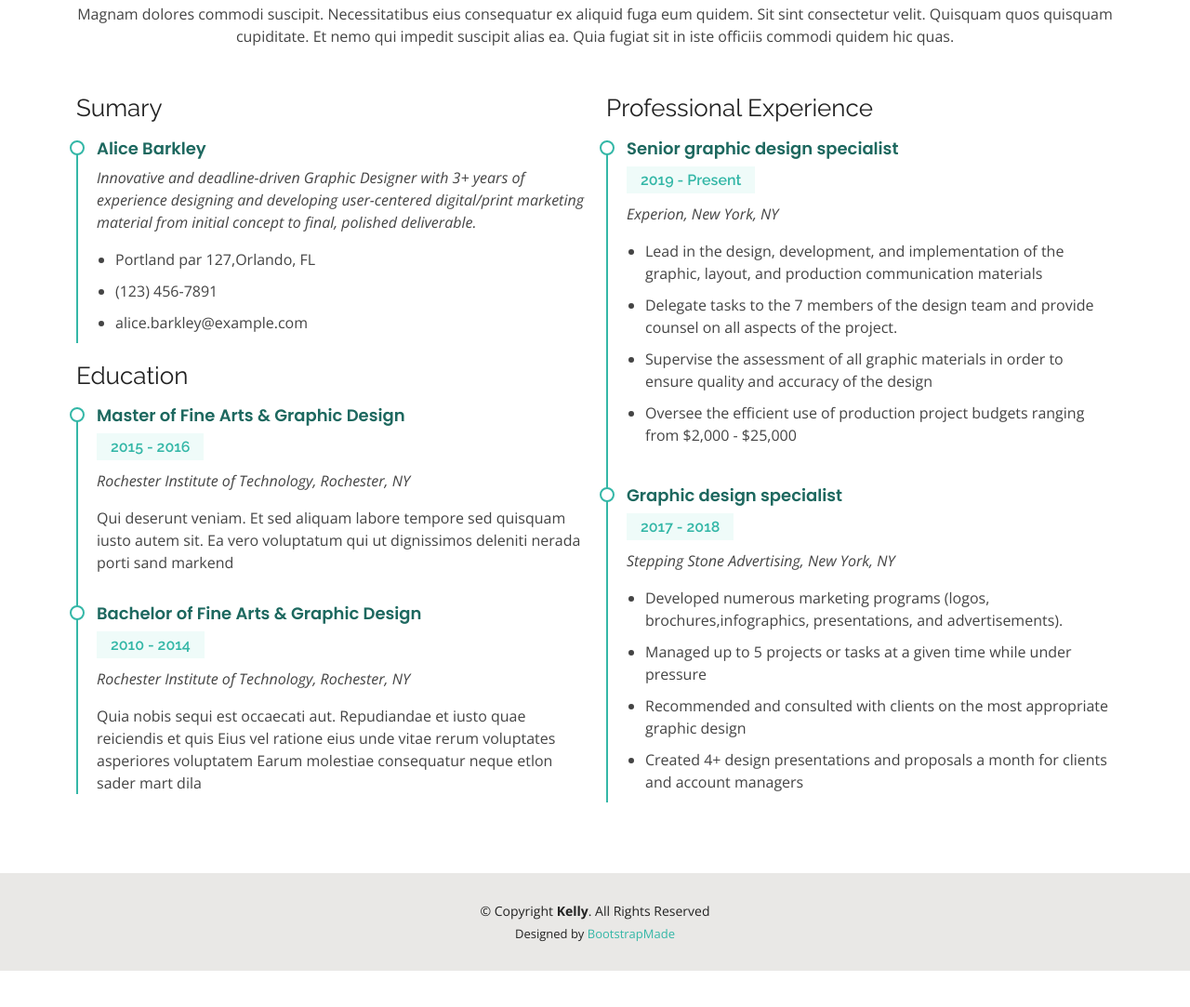
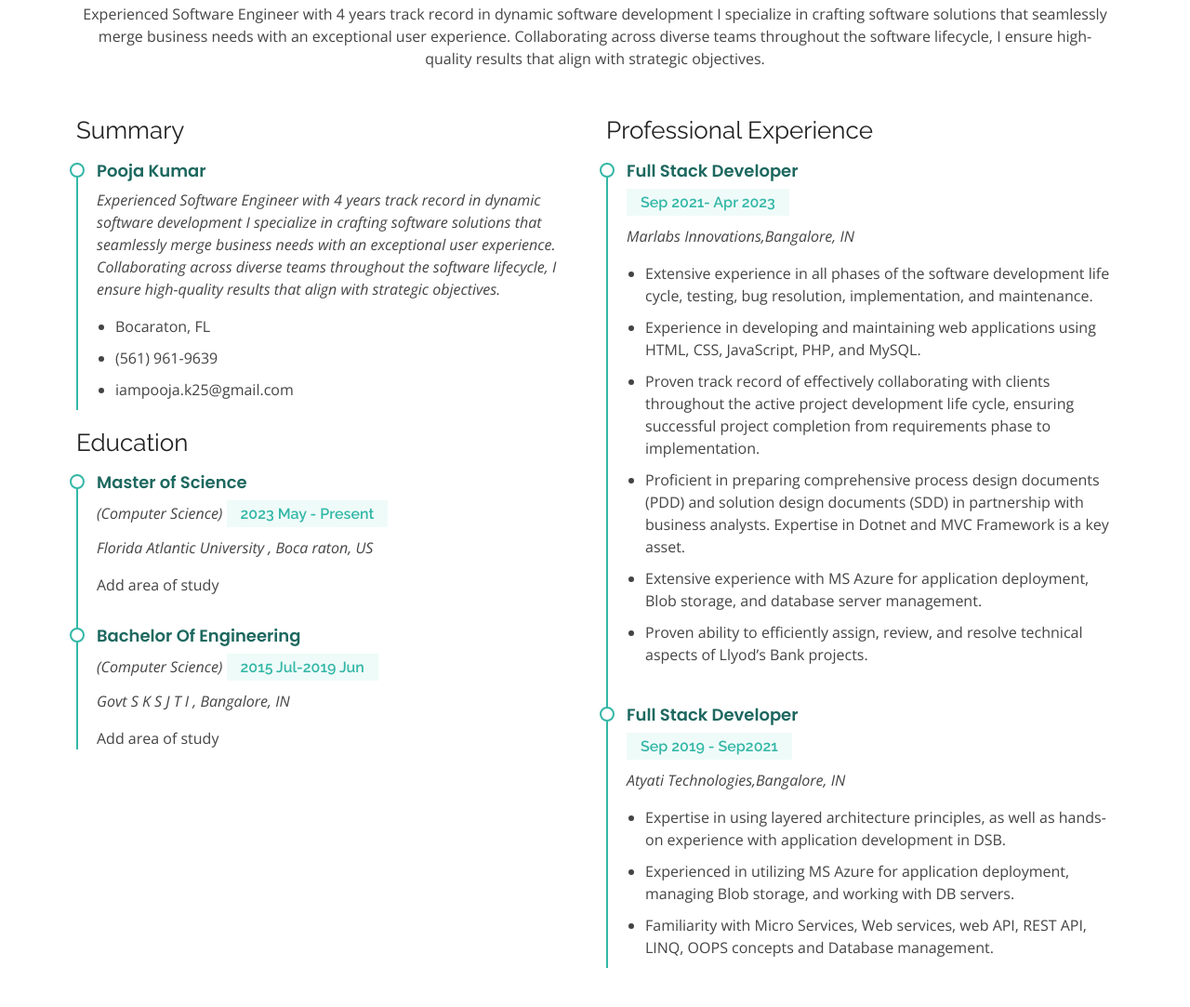
Before and after one commit to akshayk122/Pooportfolio, a plain HTML site: page resume.html in a window 1280 px wide. Shown: the part 185-1268 px from the top of the page at 93% size. Before the commit the page ends 1229 px from the top, so only its background shows below. Drawn offline with nearby package versions, Linux system fonts and the light colour scheme.

Commit message:
resume update

```diff
--- a/resume.html
+++ b/resume.html
@@ -5,7 +5,7 @@
   <meta charset="utf-8">
   <meta content="width=device-width, initial-scale=1.0" name="viewport">
 
-  <title>Resume - Kelly Bootstrap Template</title>
+  <title>Resume - Pooja Bootstrap Template</title>
   <meta content="" name="description">
   <meta content="" name="keywords">
 
@@ -42,7 +42,7 @@
   <header id="header" class="fixed-top">
     <div class="container-fluid d-flex justify-content-between align-items-center">
 
-      <h1 class="logo me-auto me-lg-0"><a href="index.html">Kelly</a></h1>
+      <h1 class="logo me-auto me-lg-0"><a href="index.html">Pooja</a></h1>
       <!-- Uncomment below if you prefer to use an image logo -->
       <!-- <a href="index.html" class="logo"><img src="assets/img/logo.png" alt="" class="img-fluid"></a>-->
 
@@ -77,63 +77,71 @@
 
         <div class="section-title">
           <h2>Resume</h2>
-          <p>Magnam dolores commodi suscipit. Necessitatibus eius consequatur ex aliquid fuga eum quidem. Sit sint consectetur velit. Quisquam quos quisquam cupiditate. Et nemo qui impedit suscipit alias ea. Quia fugiat sit in iste officiis commodi quidem hic quas.</p>
+          <p>Experienced Software Engineer with 4 years track record in dynamic software development I specialize in crafting software solutions that seamlessly merge business needs with an exceptional user experience. Collaborating across diverse teams throughout the software lifecycle,
+            I ensure high-quality results that align with strategic objectives.</p>
         </div>
 
         <div class="row">
           <div class="col-lg-6">
-            <h3 class="resume-title">Sumary</h3>
+            <h3 class="resume-title">Summary</h3>
             <div class="resume-item pb-0">
-              <h4>Alice Barkley</h4>
-              <p><em>Innovative and deadline-driven Graphic Designer with 3+ years of experience designing and developing user-centered digital/print marketing material from initial concept to final, polished deliverable.</em></p>
+              <h4>Pooja Kumar</h4>
+              <p><em>Experienced Software Engineer with 4 years track record in dynamic software development I specialize in crafting software solutions that seamlessly merge business needs with an exceptional user experience. Collaborating across diverse teams throughout the software lifecycle,
+                I ensure high-quality results that align with strategic objectives.</em></p>
               <p>
               <ul>
-                <li>Portland par 127,Orlando, FL</li>
-                <li>(123) 456-7891</li>
-                <li>alice.barkley@example.com</li>
+                <li>Bocaraton, FL</li>
+                <li>(561) 961-9639</li>
+                <li>iampooja.k25@gmail.com</li>
               </ul>
               </p>
             </div>
 
             <h3 class="resume-title">Education</h3>
             <div class="resume-item">
-              <h4>Master of Fine Arts &amp; Graphic Design</h4>
-              <h5>2015 - 2016</h5>
-              <p><em>Rochester Institute of Technology, Rochester, NY</em></p>
-              <p>Qui deserunt veniam. Et sed aliquam labore tempore sed quisquam iusto autem sit. Ea vero voluptatum qui ut dignissimos deleniti nerada porti sand markend</p>
+              <h4>Master of Science</h4><em style="display: inline;">(Computer Science)</em>
+              <h5>2023 May - Present</h5>
+              <p><em>Florida Atlantic University , Boca raton, US</em></p>
+              <p>Add area of study</p>
             </div>
             <div class="resume-item">
-              <h4>Bachelor of Fine Arts &amp; Graphic Design</h4>
-              <h5>2010 - 2014</h5>
-              <p><em>Rochester Institute of Technology, Rochester, NY</em></p>
-              <p>Quia nobis sequi est occaecati aut. Repudiandae et iusto quae reiciendis et quis Eius vel ratione eius unde vitae rerum voluptates asperiores voluptatem Earum molestiae consequatur neque etlon sader mart dila</p>
+              <h4>Bachelor Of Engineering</h4><em style="display: inline;">(Computer Science)</em>
+              <h5>2015 Jul-2019 Jun</h5>
+              <p><em>Govt S K S J T I	, Bangalore, IN</em></p>
+              <p>Add area of study</p>
             </div>
           </div>
           <div class="col-lg-6">
             <h3 class="resume-title">Professional Experience</h3>
             <div class="resume-item">
-              <h4>Senior graphic design specialist</h4>
-              <h5>2019 - Present</h5>
-              <p><em>Experion, New York, NY </em></p>
+              <h4>Full Stack Developer</h4>
+              <h5>Sep 2021- Apr 2023</h5>
+              <p><em>Marlabs Innovations,Bangalore, IN </em></p>
               <p>
               <ul>
-                <li>Lead in the design, development, and implementation of the graphic, layout, and production communication materials</li>
-                <li>Delegate tasks to the 7 members of the design team and provide counsel on all aspects of the project. </li>
-                <li>Supervise the assessment of all graphic materials in order to ensure quality and accuracy of the design</li>
-                <li>Oversee the efficient use of production project budgets ranging from $2,000 - $25,000</li>
+                <li>Extensive experience in all phases of the software development life cycle, testing, bug resolution, implementation,
+                  and maintenance.
+              <li>Experience in developing and maintaining web applications using HTML, CSS, JavaScript, PHP, and MySQL.</li>
+              <li>Proven track record of effectively collaborating with clients throughout the active project development life cycle, ensuring
+                successful project completion from requirements phase to implementation.
+            <li>Proficient in preparing comprehensive process design documents (PDD) and solution design documents (SDD) in
+              partnership with business analysts. Expertise in Dotnet and MVC Framework is a key asset.</li>
+            <li>Extensive experience with MS Azure for application deployment, Blob storage, and database server management.</li>
+            <li>Proven ability to efficiently assign, review, and resolve technical aspects of Llyod’s Bank projects.</li>
+
               </ul>
               </p>
             </div>
             <div class="resume-item">
-              <h4>Graphic design specialist</h4>
-              <h5>2017 - 2018</h5>
-              <p><em>Stepping Stone Advertising, New York, NY</em></p>
+              <h4>Full Stack Developer</h4>
+              <h5>Sep 2019 - Sep2021 </h5>
+              <p><em>Atyati Technologies,Bangalore, IN</em></p>
               <p>
               <ul>
-                <li>Developed numerous marketing programs (logos, brochures,infographics, presentations, and advertisements).</li>
-                <li>Managed up to 5 projects or tasks at a given time while under pressure</li>
-                <li>Recommended and consulted with clients on the most appropriate graphic design</li>
-                <li>Created 4+ design presentations and proposals a month for clients and account managers</li>
+                <li>Expertise in using layered architecture principles, as well as hands-on experience with application development in DSB.</li>
+                <li>Experienced in utilizing MS Azure for application deployment, managing Blob storage, and working with DB servers.</li>
+                <li>Familiarity with Micro Services, Web services, web API, REST API, LINQ, OOPS concepts and Database management.</li>
+
               </ul>
               </p>
             </div>
@@ -144,22 +152,6 @@
     </section><!-- End Resume Section -->
 
   </main><!-- End #main -->
-
-  <!-- ======= Footer ======= -->
-  <footer id="footer">
-    <div class="container">
-      <div class="copyright">
-        &copy; Copyright <strong><span>Kelly</span></strong>. All Rights Reserved
-      </div>
-      <div class="credits">
-        <!-- All the links in the footer should remain intact. -->
-        <!-- You can delete the links only if you purchased the pro version. -->
-        <!-- Licensing information: https://bootstrapmade.com/license/ -->
-        <!-- Purchase the pro version with working PHP/AJAX contact form: https://bootstrapmade.com/kelly-free-bootstrap-cv-resume-html-template/ -->
-        Designed by <a href="https://bootstrapmade.com/">BootstrapMade</a>
-      </div>
-    </div>
-  </footer><!-- End  Footer -->
 
   <div id="preloader"></div>
   <a href="#" class="back-to-top d-flex align-items-center justify-content-center"><i class="bi bi-arrow-up-short"></i></a>
```
Also changed, not shown: about.html (+1 -16 lines), contact.html (+1 -15 lines), index.html (+1 -15 lines), services.html (+1 -15 lines), assets/img/hero-bg.jpg, assets/img/hero-bg123.jpg (renamed from assets/img/hero-bg_2.jpg), assets/img/hero-bg_1111.jpg (added), assets/img/hero-bg_3.jpg (added).
